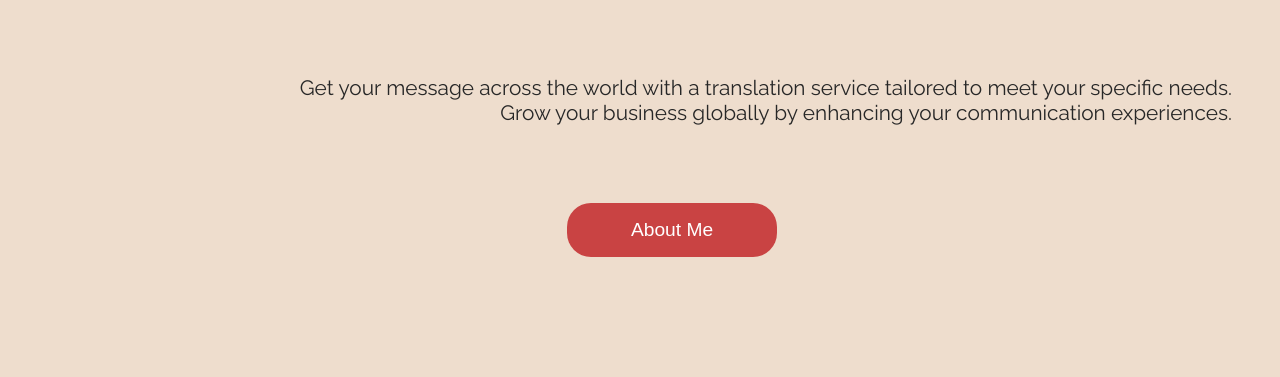
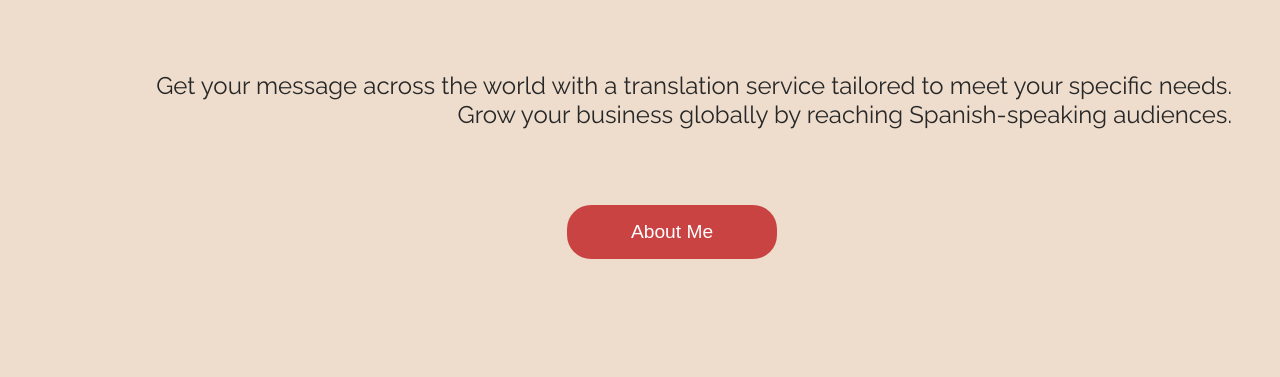
Before and after one commit to BZAgustin/translation-landing-page, a website built with webpack: page index.html in a window 1280 px wide. Shown: the part 513-890 px from the top of the page. Built offline with nearby package versions, Linux system fonts and the light colour scheme.

Commit message:
Change 'about' background image and hero section paragraph text

```diff
--- a/index.html
+++ b/index.html
@@ -33,7 +33,7 @@
         </div>
       </div>
       <div class="paragraph">
-        Get your message across the world with a translation service tailored to meet your specific needs.<br>Grow your business globally by enhancing your communication experiences.
+        Get your message across the world with a translation service tailored to meet your specific needs.<br>Grow your business globally by reaching Spanish-speaking audiences.
       </div>
       <div class="about-button">
         <a href="#about"><button>About Me</button></a>
--- a/src/sass/partials/_about.scss
+++ b/src/sass/partials/_about.scss
@@ -3,7 +3,7 @@
   flex-direction: column;
   background-color: rgb(241, 235, 245);
   position: relative;
-  background-image: url('/public/images/about-background.jpg');
+  background-image: url('/public/images/about-image.jpeg');
   background-size: contain;
   overflow: hidden;
 }
@@ -25,7 +25,7 @@
     align-items: center;
     flex: 3;
     background: rgb(224, 224, 224);
-    background: linear-gradient(90deg, rgba(255,255,255,0) 0%, rgb(235, 233, 240) 10%);
+    background: linear-gradient(90deg, rgba(255,255,255,0) 0%, rgb(235, 233, 240) 15%);
     position: relative;
 
     p {
--- a/src/sass/partials/_hero.scss
+++ b/src/sass/partials/_hero.scss
@@ -44,7 +44,7 @@
 
   .paragraph {
     color: rgb(39, 39, 39);
-    font-size: 1.3rem;
+    font-size: 1.5rem;
     text-align: right;
     margin-right: 3rem;
   }
```
Also changed, not shown: public/images/about-image.jpeg (added), public/stylesheets/style.css.
